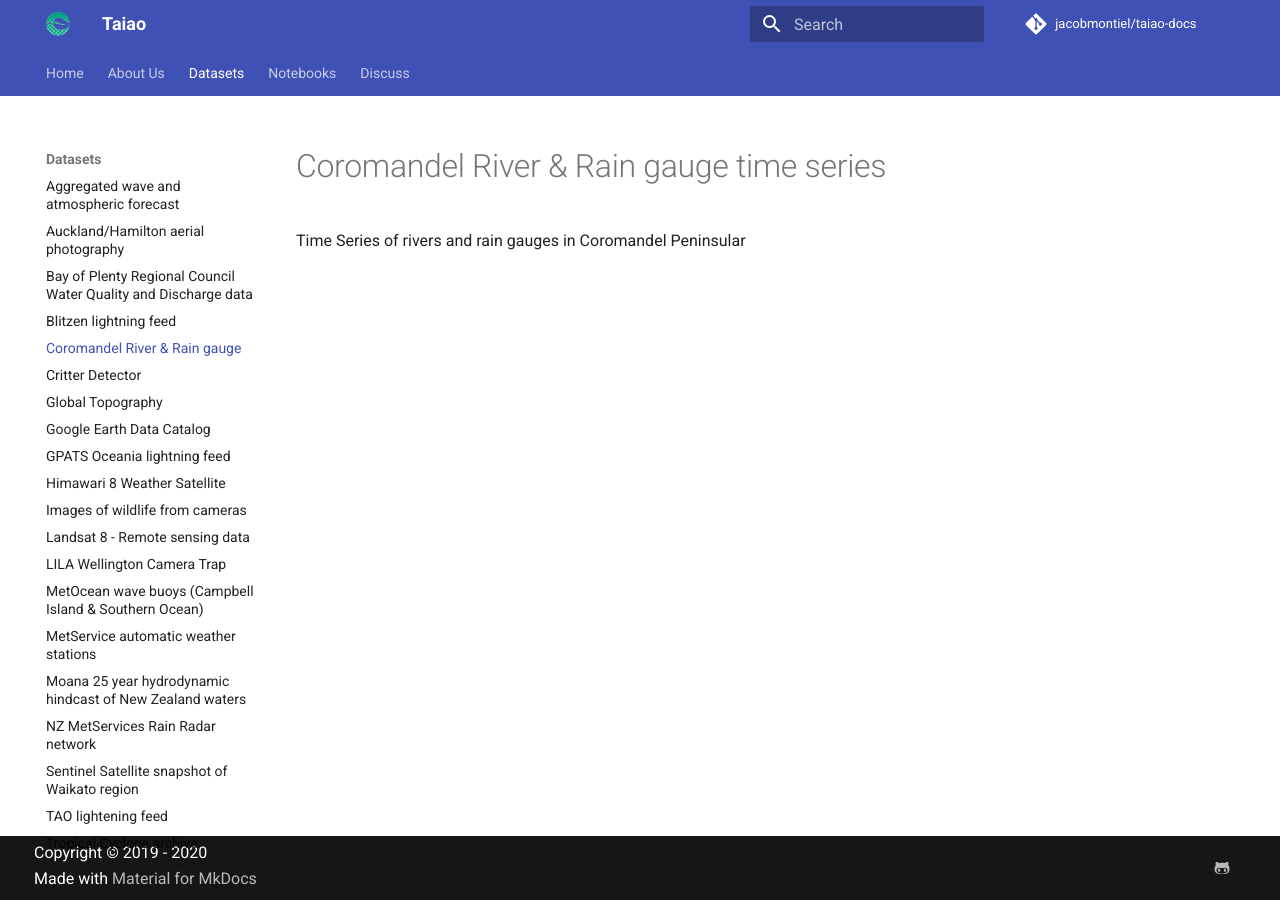
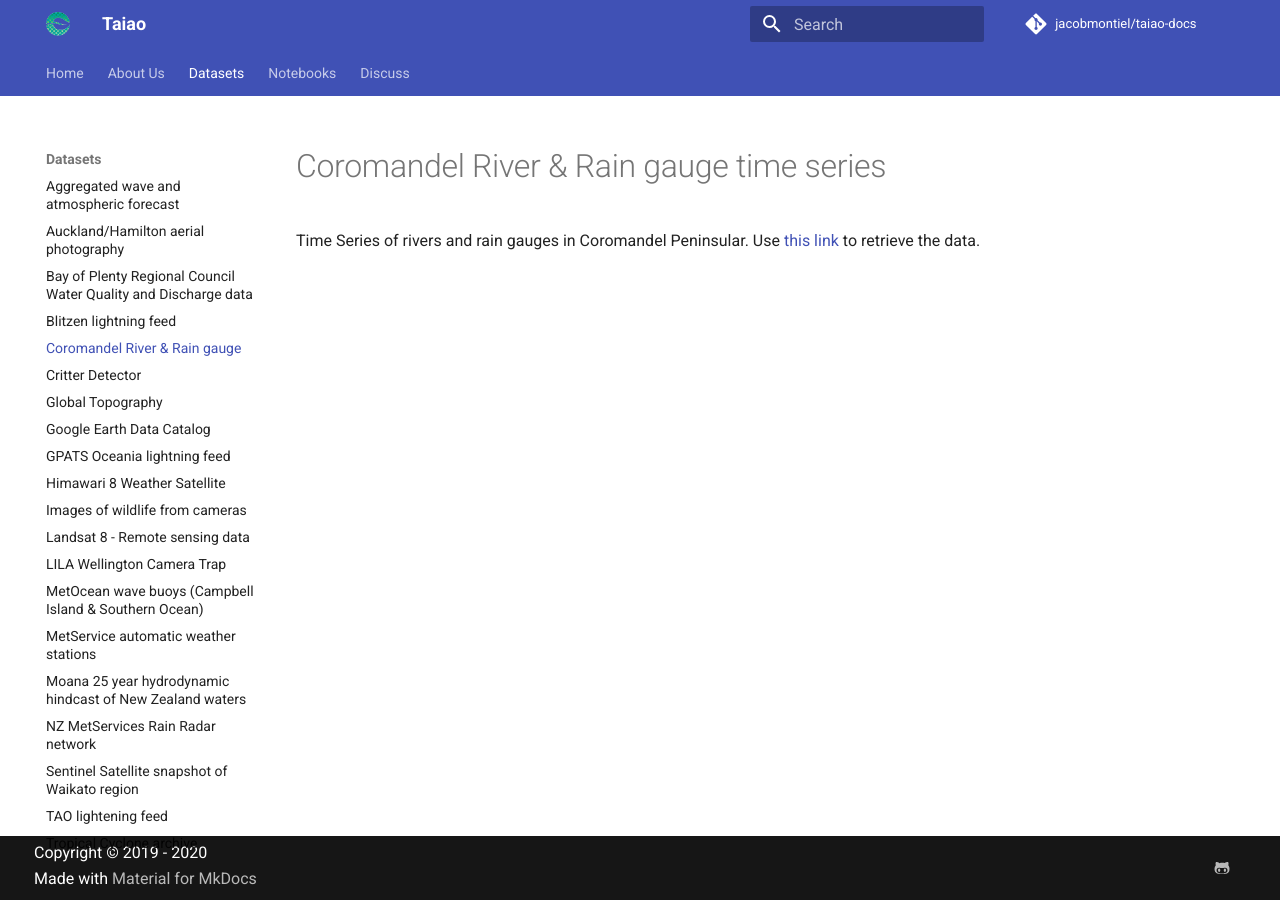
Before and after one commit to taiao/taiao-docs, an MkDocs documentation site: the page built from docs/Datasets/Coromandel-River-Rain-gauge.md, in a window 1280 px wide. Built offline with MkDocs 1.6.1 and Material for MkDocs 9.7.7, drawn with Linux system fonts in a browser that asks for light colours; comment, search, counter and statistics services are not loaded.

Commit message:
Add Google docs link

```diff
--- a/docs/Datasets/Coromandel-River-Rain-gauge.md
+++ b/docs/Datasets/Coromandel-River-Rain-gauge.md
@@ -1,3 +1,3 @@
 # Coromandel River & Rain gauge time series
 
-Time Series of rivers and rain gauges in Coromandel Peninsular
+Time Series of rivers and rain gauges in Coromandel Peninsular. Use [this link](https://drive.google.com/drive/u/0/folders/1esIgEjIUGCh6xA_WuhnDquC9Oprc9sgN) to retrieve the data.
```
